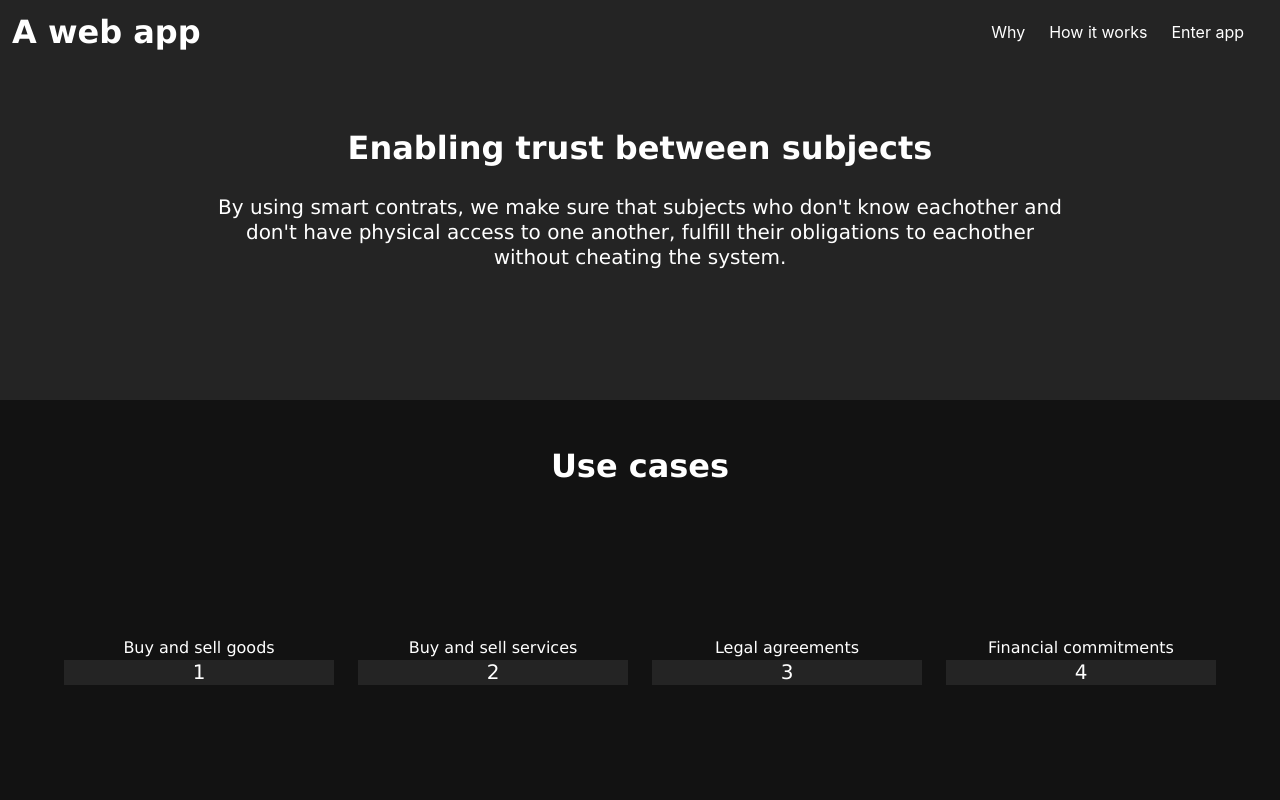
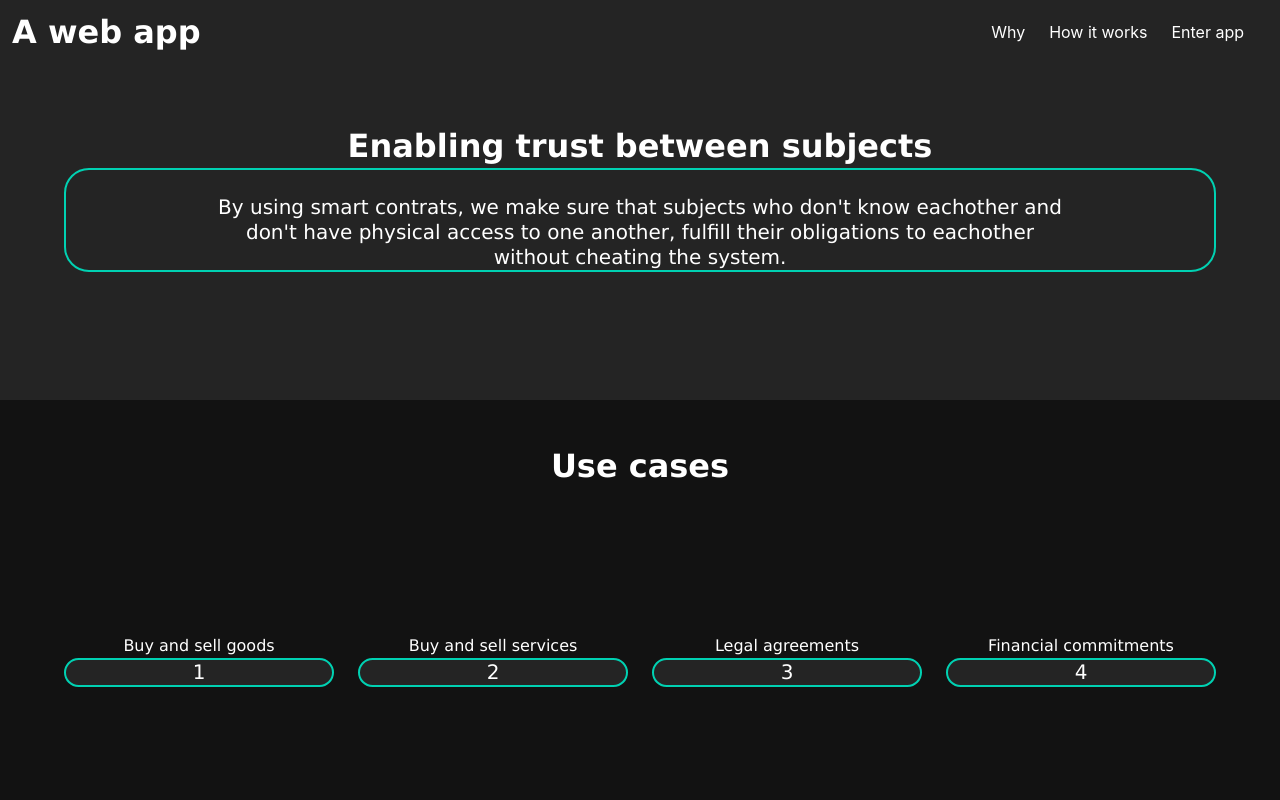
Before and after one commit to farinavito/Web3-Website, a Next.js app: page / in a window 1280 px wide. Shown: the top 800 px of the page. Built offline with nearby package versions, Linux system fonts and the light colour scheme.

Commit message:
added border-color to the p tag

```diff
--- a/styles/globals.css
+++ b/styles/globals.css
@@ -13,3 +13,9 @@ a {
 * {
   box-sizing: border-box;
 }
+
+.subtitle {
+  border: 2px solid;
+  border-radius: 25px;
+  border-color: hsl(171, 100%, 41%);
+}
```
